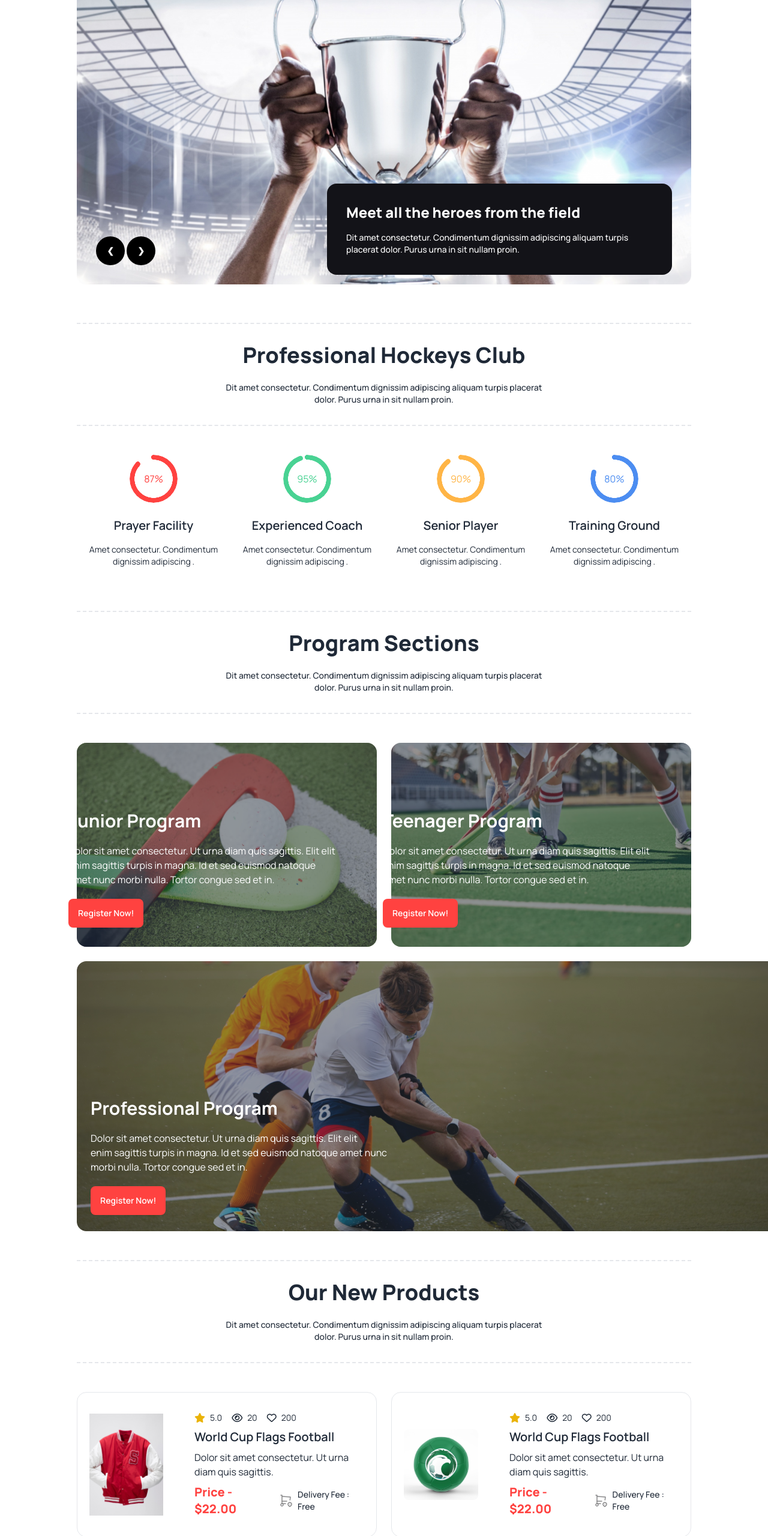
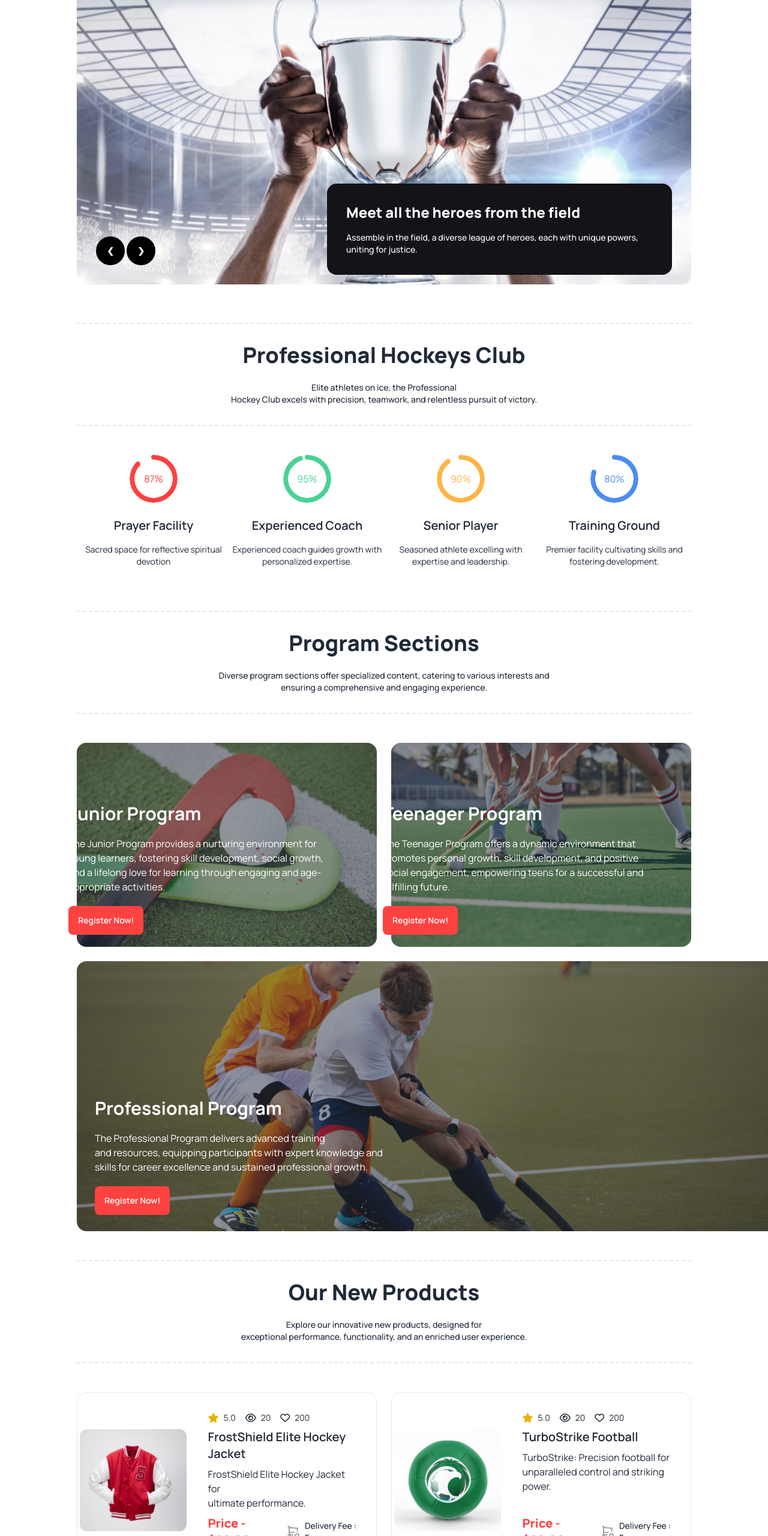
Before and after one commit to Nazrulofficeial/Hockeys, a plain HTML site: page index.html in a window 1280 px wide. Shown: the part 240-2800 px from the top of the page at 60% size. Drawn offline with nearby package versions, Linux system fonts and the light colour scheme.

Commit message:
Removed all irrelevant text and new product section image updated

```diff
--- a/index.html
+++ b/index.html
@@ -89,7 +89,7 @@
               </div>
               <div class="lg:absolute right-8 bottom-8 rounded-2xl p-8 bg-[#131318] max-w-[360px] lg:max-w-[575px] text-white">
                 <h3 class="text-xl lg:text-2xl font-extrabold pb-4">Meet all the heroes from the field</h3>
-                <p class="text-sm lg:text-sm font-medium text-[rgba(255, 255, 255, 0.60)]">Dit amet consectetur. Condimentum dignissim adipiscing aliquam turpis placerat dolor. Purus urna in sit nullam proin. </p>
+                <p class="text-sm lg:text-sm font-medium text-[rgba(255, 255, 255, 0.60)]">Assemble in the field, a diverse league of heroes, each with unique powers, uniting for justice.</p>
               </div>
         </section>
         <!-- Professional Hockey Section -->
@@ -97,31 +97,31 @@
           <!-- Professional hockey Section heading -->
             <div class="border-t-2 border-b-2 border-dashed text-center py-8 ">
               <h1 class="text-xl lg:text-4xl font-extrabold pb-6">Professional Hockeys Club</h1>
-              <p class="text-sm font-medium text-[rgba(19, 19, 24, 0.60)]">Dit amet consectetur. Condimentum dignissim adipiscing aliquam turpis placerat
+              <p class="text-sm font-medium text-[rgba(19, 19, 24, 0.60)]">Elite athletes on ice, the Professional
                 <br>
-                dolor. Purus urna in sit nullam proin. </p>
+                Hockey Club excels with precision, teamwork, and relentless pursuit of victory.</p>
             </div>
             <!-- Main professional section -->
             <div class="flex flex-col lg:flex-row lg:justify-around text-center mt-12">
               <div>
                 <div class="radial-progress text-frequent-color mb-6" style="--value:87;" role="progressbar">87%</div>
                 <h4 class="text-xl font-semibold mb-4">Prayer Facility</h4>
-                <p class="mb-6 text-sm font-normal w-[250px] mx-auto">Amet consectetur. Condimentum dignissim adipiscing .</p>
+                <p class="mb-6 text-sm font-normal w-[250px] mx-auto">Sacred space for reflective spiritual devotion</p>
               </div>
               <div>
                 <div class="radial-progress text-[#49D293] mb-6" style="--value:95;" role="progressbar">95%</div>
                 <h4 class="text-xl font-semibold mb-4">Experienced Coach</h4>
-                <p class="mb-6 text-sm font-normal w-[250px] mx-auto">Amet consectetur. Condimentum dignissim adipiscing .</p>
+                <p class="mb-6 text-sm font-normal w-[250px] mx-auto">Experienced coach guides growth with personalized expertise.</p>
               </div>
               <div>
                 <div class="radial-progress text-[#FFB546] mb-6" style="--value:90;" role="progressbar">90%</div>
                 <h4 class="text-xl font-semibold mb-4">Senior Player</h4>
-                <p class="mb-6 text-sm font-normal w-[250px] mx-auto">Amet consectetur. Condimentum dignissim adipiscing .</p>
+                <p class="mb-6 text-sm font-normal w-[250px] mx-auto">Seasoned athlete excelling with expertise and leadership.</p>
               </div>
               <div>
                 <div class="radial-progress text-[#4C8DF1] mb-6" style="--value:80;" role="progressbar">80%</div>
                 <h4 class="text-xl font-semibold mb-4">Training Ground</h4>
-                <p class="mb-6 text-sm font-normal w-[250px] mx-auto">Amet consectetur. Condimentum dignissim adipiscing .</p>
+                <p class="mb-6 text-sm font-normal w-[250px] mx-auto">Premier facility cultivating skills and fostering development.</p>
               </div>
             </div>
         </section>
@@ -130,9 +130,9 @@
           <!-- Program Section heading -->
           <div class="border-t-2 border-b-2 border-dashed text-center py-8 ">
             <h1 class="text-xl lg:text-4xl font-extrabold pb-6">Program Sections</h1>
-            <p class="text-sm font-medium text-[rgba(19, 19, 24, 0.60)]">Dit amet consectetur. Condimentum dignissim adipiscing aliquam turpis placerat
+            <p class="text-sm font-medium text-[rgba(19, 19, 24, 0.60)]">Diverse program sections offer specialized content, catering to various interests and
               <br>
-              dolor. Purus urna in sit nullam proin. </p>
+              ensuring a comprehensive and engaging experience.</p>
           </div>
           <!-- Main programming section -->
           <div class="mt-12">
@@ -143,8 +143,7 @@
               <div class="hero-content text-left text-white lg:-ml-20 lg:mt-20">
                 <div class="max-w-md">
                   <h1 class="mb-5 text-xl lg:text-3xl font-bold">Junior Program</h1>
-                  <p class="mb-5">Dolor sit amet consectetur. Ut urna diam quis sagittis. Elit elit
-                    enim sagittis turpis in magna. Id et sed euismod natoque amet nunc morbi nulla. Tortor congue sed et in.</p>
+                  <p class="mb-5">The Junior Program provides a nurturing environment for young learners, fostering skill development, social growth, and a lifelong love for learning through engaging and age-appropriate activities.</p>
                   <button class="btn bg-frequent-color hover:bg-frequent-color text-white border-none">Register Now!</button>
                 </div>
               </div>
@@ -155,8 +154,7 @@
               <div class="hero-content text-left text-white lg:-ml-20 lg:mt-20">
                 <div class="max-w-md">
                   <h1 class="mb-5 text-xl lg:text-3xl font-bold">Teenager Program</h1>
-                  <p class="mb-5">Dolor sit amet consectetur. Ut urna diam quis sagittis. Elit elit
-                    enim sagittis turpis in magna. Id et sed euismod natoque amet nunc morbi nulla. Tortor congue sed et in.</p>
+                  <p class="mb-5">The Teenager Program offers a dynamic environment that promotes personal growth, skill development, and positive social engagement, empowering teens for a successful and fulfilling future.</p>
                   <button class="btn bg-frequent-color hover:bg-frequent-color text-white border-none">Register Now!</button>
                 </div>
               </div>
@@ -169,8 +167,11 @@
               <div class="hero-content text-left text-white ">
                 <div class="lg:-ml-[630px] lg:mt-[200px] ">
                   <h1 class="mb-5 text-xl lg:text-3xl font-bold">Professional Program</h1>
-                  <p class="mb-5">Dolor sit amet consectetur. Ut urna diam quis sagittis. Elit elit<br>
-                    enim sagittis turpis in magna. Id et sed euismod natoque amet nunc<br> morbi nulla. Tortor congue sed et in.</p>
+                  <p class="mb-5">The Professional Program delivers advanced training
+                    <br>
+                    and resources, equipping participants with expert knowledge and
+                    <br>
+                    skills for career excellence and sustained professional growth.</p>
                   <button class="btn bg-frequent-color hover:bg-frequent-color text-white border-none">Register Now!</button>
                 </div>
               </div>
@@ -183,15 +184,15 @@
           <!-- New product Section heading -->
           <div class="border-t-2 border-b-2 border-dashed text-center py-8 ">
             <h1 class="text-xl lg:text-4xl font-extrabold pb-6">Our New Products</h1>
-            <p class="text-sm font-medium text-[rgba(19, 19, 24, 0.60)]">Dit amet consectetur. Condimentum dignissim adipiscing aliquam turpis placerat
+            <p class="text-sm font-medium text-[rgba(19, 19, 24, 0.60)]">Explore our innovative new products, designed for
               <br>
-              dolor. Purus urna in sit nullam proin. </p>
+              exceptional performance, functionality, and an enriched user experience.</p>
           </div>
           <!-- Main new product section -->
           <div class="grid grid-cols-1 lg:grid-cols-2 mt-12 gap-6">
             <!-- First Card -->
             <div class="card lg:card-side bg-base-100 border-[1px] border-[rgba(19, 19, 24, 0.10)]">
-              <figure class="p-5"><img src="Images/5.png" alt="Movie" class=" width-[290px] h-[170px]"/></figure>
+              <figure class="p-5"><img src="Images/5.png" alt="Movie" class=" w-[290px] h-[170px] lg:w-[180px] lg:h-[170px]"/></figure>
               <div class="card-body">
                 <div class="flex gap-4">
                 <div class="flex items-center gap-2">
@@ -207,8 +208,8 @@
                   <h2 class="text-sm">200</h2>
                 </div>
               </div>
-                <h2 class="card-title">World Cup Flags Football</h2>
-                <p>Dolor sit amet consectetur. Ut urna diam quis sagittis. </p>
+                <h2 class="card-title">FrostShield Elite Hockey Jacket</h2>
+                <p>FrostShield Elite Hockey Jacket for <br> ultimate performance.</p>
                 <div class="">
                   <div class="lg:flex gap-5 items-center">
                     <h3 class="text-frequent-color text-xl font-extrabold">Price - $22.00</h3>
@@ -222,7 +223,7 @@
             </div>
             <!-- Second Card -->
             <div class="card lg:card-side bg-base-100 border-[1px] border-[rgba(19, 19, 24, 0.10)]">
-              <figure class="p-5"><img src="Images/6.png" alt="Movie"/></figure>
+              <figure class="p-5"><img src="Images/6.png" alt="Movie" class=" w-[290px] h-[170px] lg:w-[180px] lg:h-[170px]"/></figure>
               <div class="card-body">
                 <div class="flex gap-4">
                 <div class="flex items-center gap-2">
@@ -238,8 +239,8 @@
                   <h2 class="text-sm">200</h2>
                 </div>
               </div>
-                <h2 class="card-title">World Cup Flags Football</h2>
-                <p>Dolor sit amet consectetur. Ut urna diam quis sagittis. </p>
+                <h2 class="card-title">TurboStrike Football</h2>
+                <p>TurboStrike: Precision football for <br> unparalleled control and striking power.</p>
                 <div class="">
                   <div class="lg:flex gap-5 items-center">
                     <h3 class="text-frequent-color text-xl font-extrabold">Price - $22.00</h3>
@@ -253,7 +254,7 @@
             </div>
             <!-- Third Card -->
             <div class="card lg:card-side bg-base-100 border-[1px] border-[rgba(19, 19, 24, 0.10)]">
-              <figure class="p-5"><img src="Images/7.png" alt="Movie"/></figure>
+              <figure class="p-5"><img src="Images/7.png" alt="Movie" class=" w-[290px] h-[170px] lg:w-[180px] lg:h-[170px]"/></figure>
               <div class="card-body">
                 <div class="flex gap-4">
                 <div class="flex items-center gap-2">
@@ -270,7 +271,7 @@
                 </div>
               </div>
                 <h2 class="card-title">Cap For Hockeys</h2>
-                <p>Dolor sit amet consectetur. Ut urna diam quis sagittis. </p>
+                <p>Stay cool on and off the rink with IceCap Pro.</p>
                 <div class="">
                   <div class="lg:flex gap-5 items-center">
                     <h3 class="text-frequent-color text-xl font-extrabold">Price - $22.00</h3>
@@ -284,7 +285,7 @@
             </div>
             <!-- Fourth Card -->
             <div class="card lg:card-side bg-base-100 border-[1px] border-[rgba(19, 19, 24, 0.10)]">
-              <figure class="p-5"><img src="Images/8.png" alt="Movie"/></figure>
+              <figure class="p-5"><img src="Images/8.png" alt="Movie" class=" w-[290px] h-[170px] lg:w-[180px] lg:h-[170px]"/></figure>
               <div class="card-body">
                 <div class="flex gap-4">
                 <div class="flex items-center gap-2">
@@ -300,8 +301,8 @@
                   <h2 class="text-sm">200</h2>
                 </div>
               </div>
-                <h2 class="card-title">World Cup Flags Football</h2>
-                <p>Dolor sit amet consectetur. Ut urna diam quis sagittis. </p>
+                <h2 class="card-title">SwiftFit Flex Jersey</h2>
+                <p>Dynamic comfort for peak performance on <br> the football field.</p>
                 <div class="">
                   <div class="lg:flex gap-5 items-center">
                     <h3 class="text-frequent-color text-xl font-extrabold">Price - $22.00</h3>
@@ -315,7 +316,7 @@
             </div>
             <!-- Fifth Card -->
             <div class="card lg:card-side bg-base-100 border-[1px] border-[rgba(19, 19, 24, 0.10)]">
-              <figure class="p-5"><img src="Images/9.png" alt="Movie"/></figure>
+              <figure class="p-5"><img  src="Images/9.png" alt="Movie" class=" w-[290px] h-[170px] lg:w-[180px] lg:h-[170px]"/></figure>
               <div class="card-body">
                 <div class="flex gap-4">
                 <div class="flex items-center gap-2">
@@ -331,8 +332,8 @@
                   <h2 class="text-sm">200</h2>
                 </div>
               </div>
-                <h2 class="card-title">World Cup Flags Football</h2>
-                <p>Dolor sit amet consectetur. Ut urna diam quis sagittis. </p>
+                <h2 class="card-title">GuardianShield Hockey Helmet</h2>
+                <p>Protection and style for hockey confidence.</p>
                 <div class="">
                   <div class="lg:flex gap-5 items-center">
                     <h3 class="text-frequent-color text-xl font-extrabold">Price - $22.00</h3>
@@ -346,7 +347,7 @@
             </div>
             <!-- Sixth Card -->
             <div class="card lg:card-side bg-base-100 border-[1px] border-[rgba(19, 19, 24, 0.10)]">
-              <figure class="p-5"><img src="Images/10.png" alt="Movie"/></figure>
+              <figure class="p-5"><img src="Images/10.png" alt="Movie" class=" w-[290px] h-[170px] lg:w-[180px] lg:h-[170px]"/></figure>
               <div class="card-body">
                 <div class="flex gap-4">
                 <div class="flex items-center gap-2">
@@ -362,13 +363,13 @@
                   <h2 class="text-sm">200</h2>
                 </div>
               </div>
-                <h2 class="card-title">World Cup Flags Football</h2>
-                <p>Dolor sit amet consectetur. Ut urna diam quis sagittis. </p>
+                <h2 class="card-title">GlobalChampion Football</h2>
+                <p>Elite choice for global football excellence.</p>
                 <div class="">
                   <div class="lg:flex gap-5 items-center">
                     <h3 class="text-frequent-color text-xl font-extrabold">Price - $22.00</h3>
                     <div class="flex gap-2">
-                      <img src="Images/Frame.svg" alt="">
+                      <img src="Images/Frame.svg" alt="" >
                       <h3 class="text-[rgba(19, 19, 24, 0.50)] text-sm font-medium">Delivery Fee : Free</h3>
                     </div>
                   </div>
@@ -382,9 +383,7 @@
           <!-- Client question Section heading -->
           <div class="border-t-2 border-b-2 border-dashed text-center py-8 ">
             <h1 class="text-xl lg:text-4xl font-extrabold pb-6">Client Question</h1>
-            <p class="text-sm font-medium text-[rgba(19, 19, 24, 0.60)]">Dit amet consectetur. Condimentum dignissim adipiscing aliquam turpis placerat
-              <br>
-              dolor. Purus urna in sit nullam proin. </p>
+            <p class="text-sm font-medium text-[rgba(19, 19, 24, 0.60)]">Tailored solutions, effective communication, surpassing <br> expectations for optimal client satisfaction and outstanding results.</p>
           </div>
           <!-- Main client section started from here -->
           <div class="flex flex-col lg:flex-row justify-around my-12 border-[1px] border-[rgba(19, 19, 24, 0.10)] p-8 rounded-2xl gap-5">
@@ -400,7 +399,7 @@
                     Our Equipment
                   </div>
                   <div class="collapse-content">
-                    <p>Dolor sit amet consectetur. Ut urna diam quis sagittis. Elit elit enim sagittis turpis in magna.</p>
+                    <p>Our equipment: Reliable, durable, and designed for peak performance in every application.</p>
                   </div>
                 </div>
                 <!-- Second collapse -->
@@ -410,7 +409,7 @@
                     Hockey Training
                   </div>
                   <div class="collapse-content">
-                    <p>hello</p>
+                    <p>Elevate skills with precision drills and personalized coaching for peak performance on the ice.</p>
                   </div>
                 </div>
                 <!-- Third collapse -->
@@ -420,7 +419,7 @@
                     Private Lessons
                   </div>
                   <div class="collapse-content">
-                    <p>hello</p>
+                    <p>Tailored guidance for accelerated learning and skill mastery in a personalized, focused setting.</p>
                   </div>
                 </div>
                 <!-- Fourth collapse -->
@@ -430,7 +429,7 @@
                     Ski Touring
                   </div>
                   <div class="collapse-content">
-                    <p>hello</p>
+                    <p>Unleash adventure with guided tours for exhilarating experiences in nature's winter wonderland.</p>
                   </div>
                 </div>
                 <!-- Fifth collapse -->
@@ -440,17 +439,17 @@
                     Booking
                   </div>
                   <div class="collapse-content">
-                    <p>hello</p>
+                    <p>Secure reservations with ease, ensuring a seamless experience for your convenience and satisfaction.</p>
                   </div>
                 </div>
                 <!-- Sixth collapse -->
                 <div class="collapse collapse-plus join-item border border-base-300 py-2 ">
                   <input type="radio" name="my-accordion-4" />
                   <div class="collapse-title text-xl font-bold">
-                    Pricings
+                    Pricing
                   </div>
                   <div class="collapse-content">
-                    <p>hello</p>
+                    <p>Clear, competitive rates for value-driven services, ensuring satisfaction and trust in every transaction.</p>
                   </div>
                 </div>
               </div>
@@ -462,9 +461,7 @@
           <!-- Get in touch Section heading -->
           <div class="border-t-2 border-b-2 border-dashed text-center py-2 ">
             <h1 class="text-xl lg:text-4xl font-extrabold pb-6">Get In Touch</h1>
-            <p class="text-sm font-medium text-[rgba(19, 19, 24, 0.60)]">Dit amet consectetur. Condimentum dignissim adipiscing aliquam turpis placerat
-              <br>
-              dolor. Purus urna in sit nullam proin. </p>
+            <p class="text-sm font-medium text-[rgba(19, 19, 24, 0.60)]">Connect with us for inquiries, collaboration, <br> and exceptional service. Let's make things happen together!</p>
           </div>
           <!-- Get in touch main section started from here -->
           <div class="my-12 lg:flex">
@@ -543,11 +540,7 @@
     <footer class="footer p-10 bg-[#131318] text-white text-sm font-medium lg:px-32 ">
       <aside class="">
         <h1 class="text-3xl font-extrabold pb-4">Get In Touch</h1>
-        <p class="pb-10">Dit amet consectetur. Condimentum
-          <br>
-          adipiscing aliquam turpis placerat dolor. Purus
-          <br>
-          urna in sit nullam proin. </p>
+        <p class="pb-10">Reach out for inquiries, collaboration, <br> and exceptional service. Let's <br> connect and make things happen!</p>
           <div class="flex gap-4 text-center">
             <img src="Images/Frame (1).svg" alt="">
             <p>hockeys@support.com</p>
```
